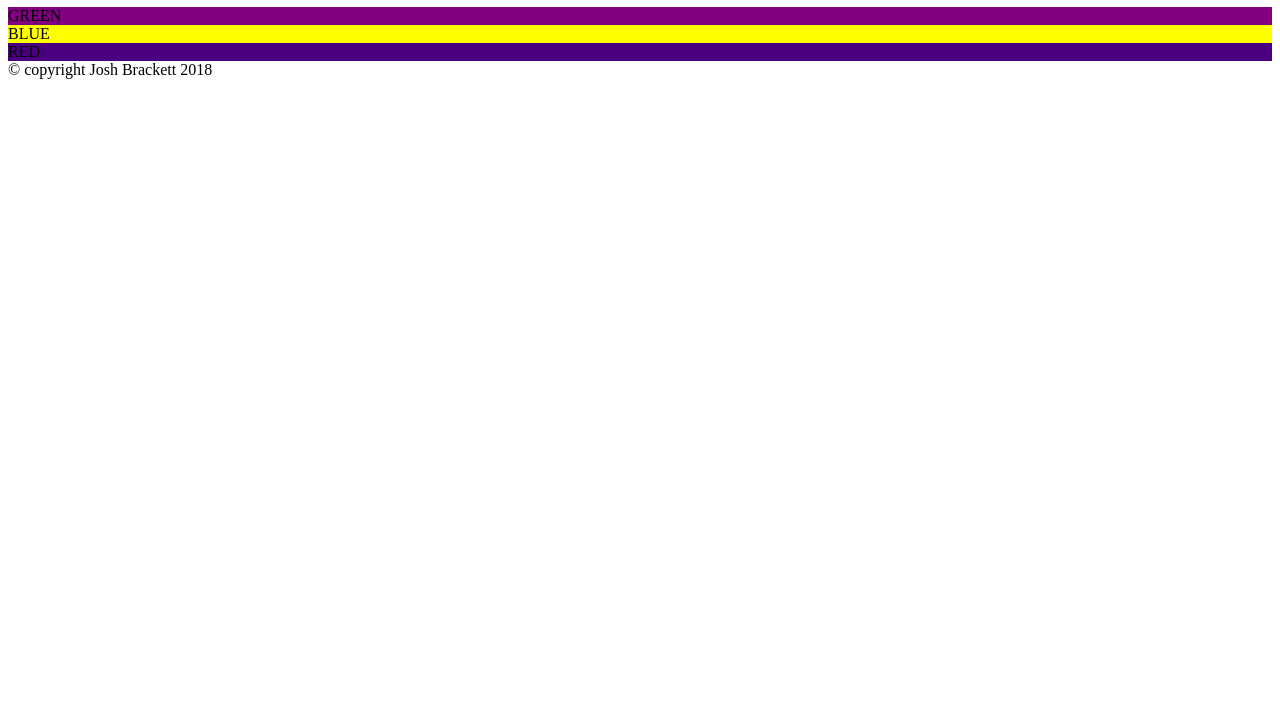
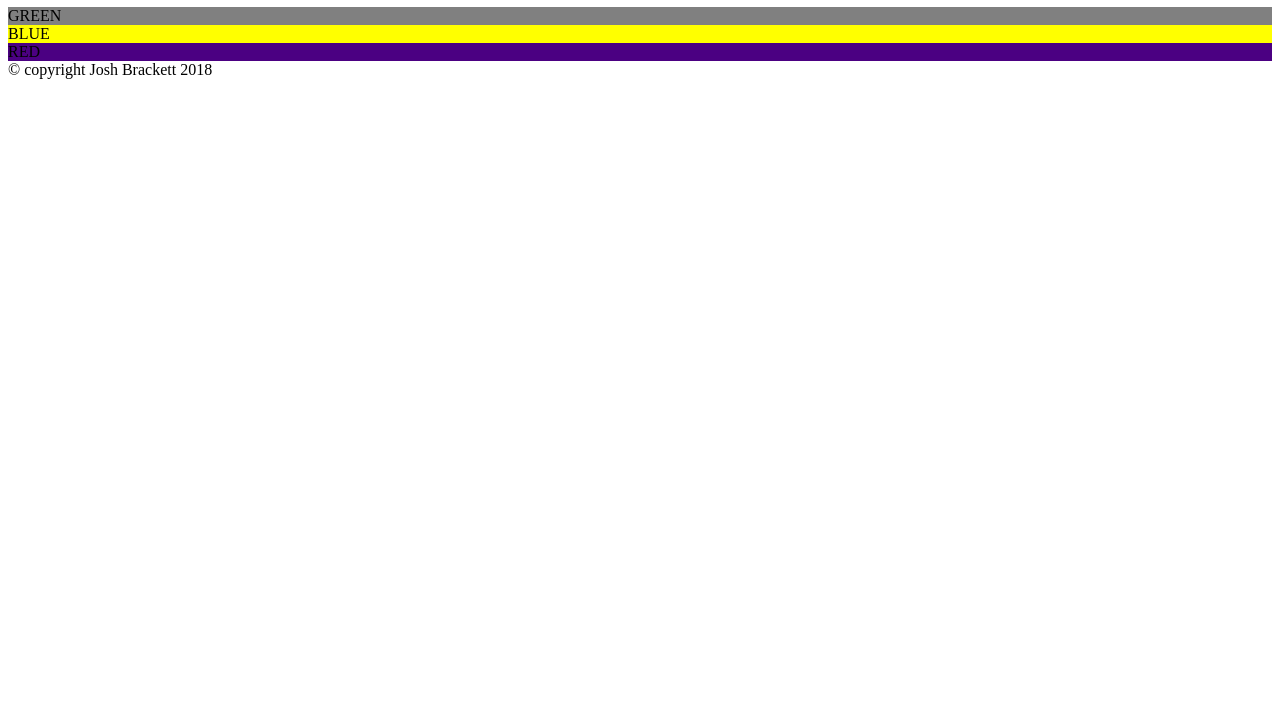
Before and after one commit to WillyJay85/command-line-demo, a plain HTML site: page index.html in a window 1280 px wide. Shown: the part 73-800 px from the top of the page. Drawn offline with Linux system fonts and the light colour scheme.

Commit message:
change to gray

```diff
--- a/index.css
+++ b/index.css
@@ -1,5 +1,5 @@
 .section-green {
-          background-color: purple;
+          background-color: gray;
 }
 
 .section-blue {
```
